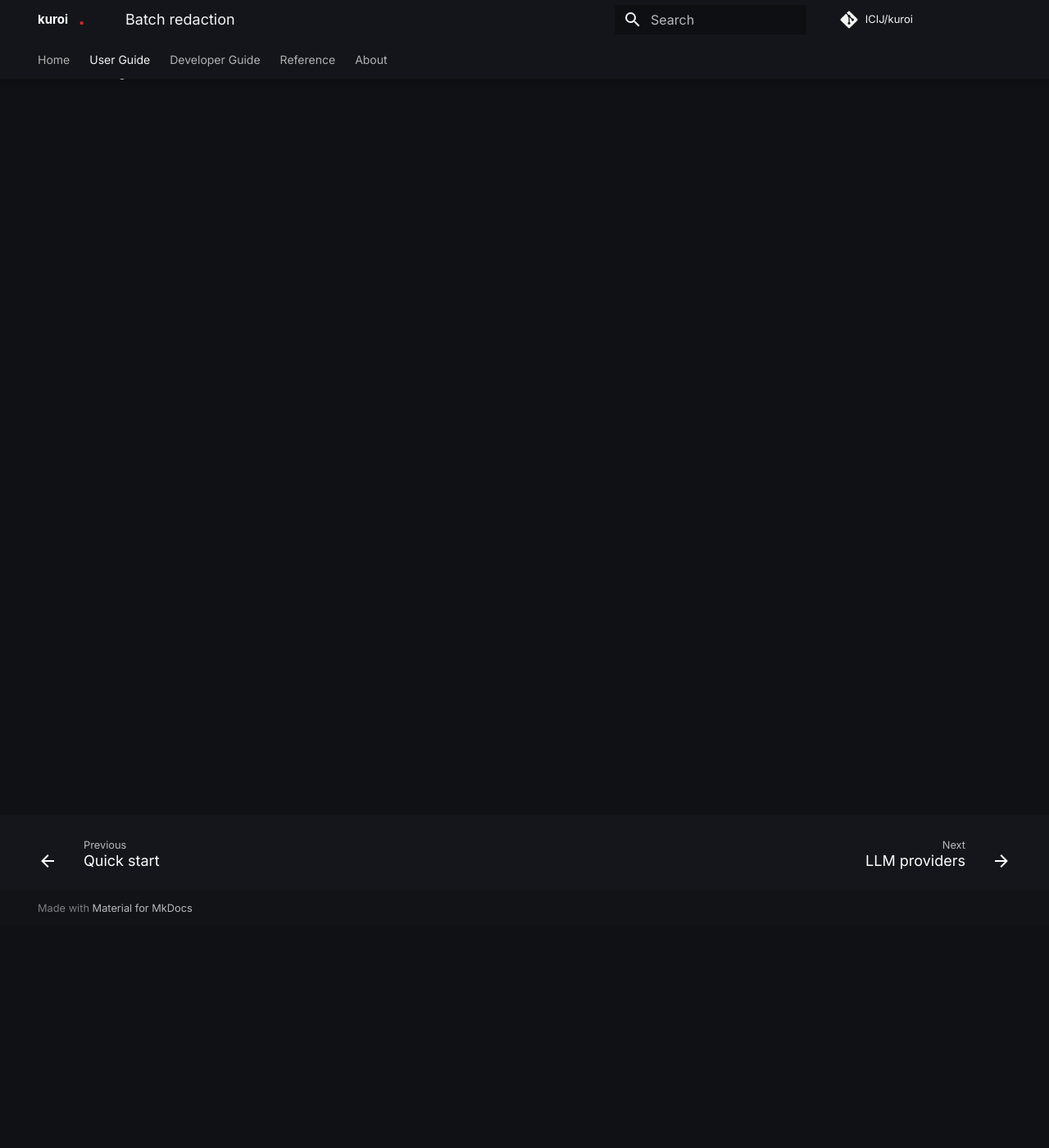
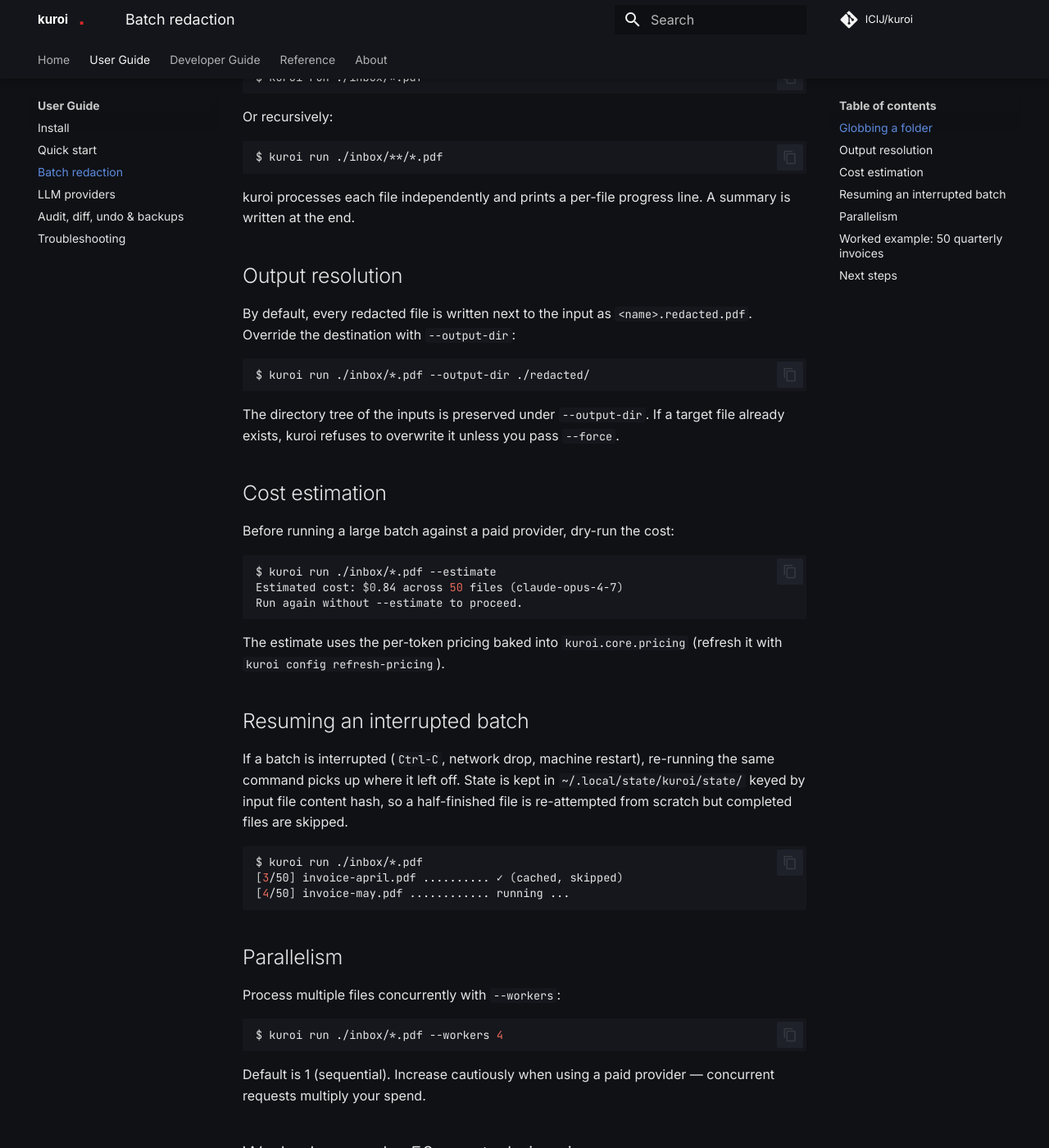
Before and after one commit to ICIJ/kuroi, an MkDocs documentation site: the page built from docs/user-guide/batch.md, in a window 1280 px wide and 1400 px high, scrolled down 270 px. Shown: the whole window at 82% size. Built offline with MkDocs 1.6.1 and Material for MkDocs 9.7.7, drawn with Linux system fonts in a browser that asks for light colours; comment, search, counter and statistics services are not loaded; some of the changed text lies outside the part shown.

Commit message:
docs: write batch redaction guide

````diff
--- a/docs/user-guide/batch.md
+++ b/docs/user-guide/batch.md
@@ -1 +1,90 @@
 # Batch redaction
+
+Run kuroi over a folder of PDFs in one go, with cost estimation and
+resumable state.
+
+## Globbing a folder
+
+```sh
+$ kuroi run ./inbox/*.pdf
+```
+
+Or recursively:
+
+```sh
+$ kuroi run ./inbox/**/*.pdf
+```
+
+kuroi processes each file independently and prints a per-file progress
+line. A summary is written at the end.
+
+## Output resolution
+
+By default, every redacted file is written next to the input as
+`<name>.redacted.pdf`. Override the destination with `--output-dir`:
+
+```sh
+$ kuroi run ./inbox/*.pdf --output-dir ./redacted/
+```
+
+The directory tree of the inputs is preserved under `--output-dir`. If a
+target file already exists, kuroi refuses to overwrite it unless you pass
+`--force`.
+
+## Cost estimation
+
+Before running a large batch against a paid provider, dry-run the cost:
+
+```sh
+$ kuroi run ./inbox/*.pdf --estimate
+Estimated cost: $0.84 across 50 files (claude-opus-4-7)
+Run again without --estimate to proceed.
+```
+
+The estimate uses the per-token pricing baked into `kuroi.core.pricing`
+(refresh it with `kuroi config refresh-pricing`).
+
+## Resuming an interrupted batch
+
+If a batch is interrupted (`Ctrl-C`, network drop, machine restart),
+re-running the same command picks up where it left off. State is kept in
+`~/.local/state/kuroi/state/` keyed by input file content hash, so a
+half-finished file is re-attempted from scratch but completed files are
+skipped.
+
+```sh
+$ kuroi run ./inbox/*.pdf
+[3/50] invoice-april.pdf .......... ✓ (cached, skipped)
+[4/50] invoice-may.pdf ............ running ...
+```
+
+## Parallelism
+
+Process multiple files concurrently with `--workers`:
+
+```sh
+$ kuroi run ./inbox/*.pdf --workers 4
+```
+
+Default is 1 (sequential). Increase cautiously when using a paid provider
+— concurrent requests multiply your spend.
+
+## Worked example: 50 quarterly invoices
+
+```sh
+$ export ANTHROPIC_API_KEY=sk-ant-...
+$ kuroi run ./invoices/Q1/*.pdf --output-dir ./redacted/Q1/ --estimate
+Estimated cost: $0.84
+
+$ kuroi run ./invoices/Q1/*.pdf --output-dir ./redacted/Q1/ --workers 4
+[1/50] inv-001.pdf ................ ✓ (3.2s)
+...
+[50/50] inv-050.pdf ............... ✓ (2.9s)
+
+Summary: 50/50 succeeded, 412 findings, 0 errors, $0.81 spent
+```
+
+## Next steps
+
+- [LLM providers](providers.md) — switch to free, local Ollama for batches.
+- [Audit & undo](audit-and-undo.md) — review the diff for one file in the batch.
````
